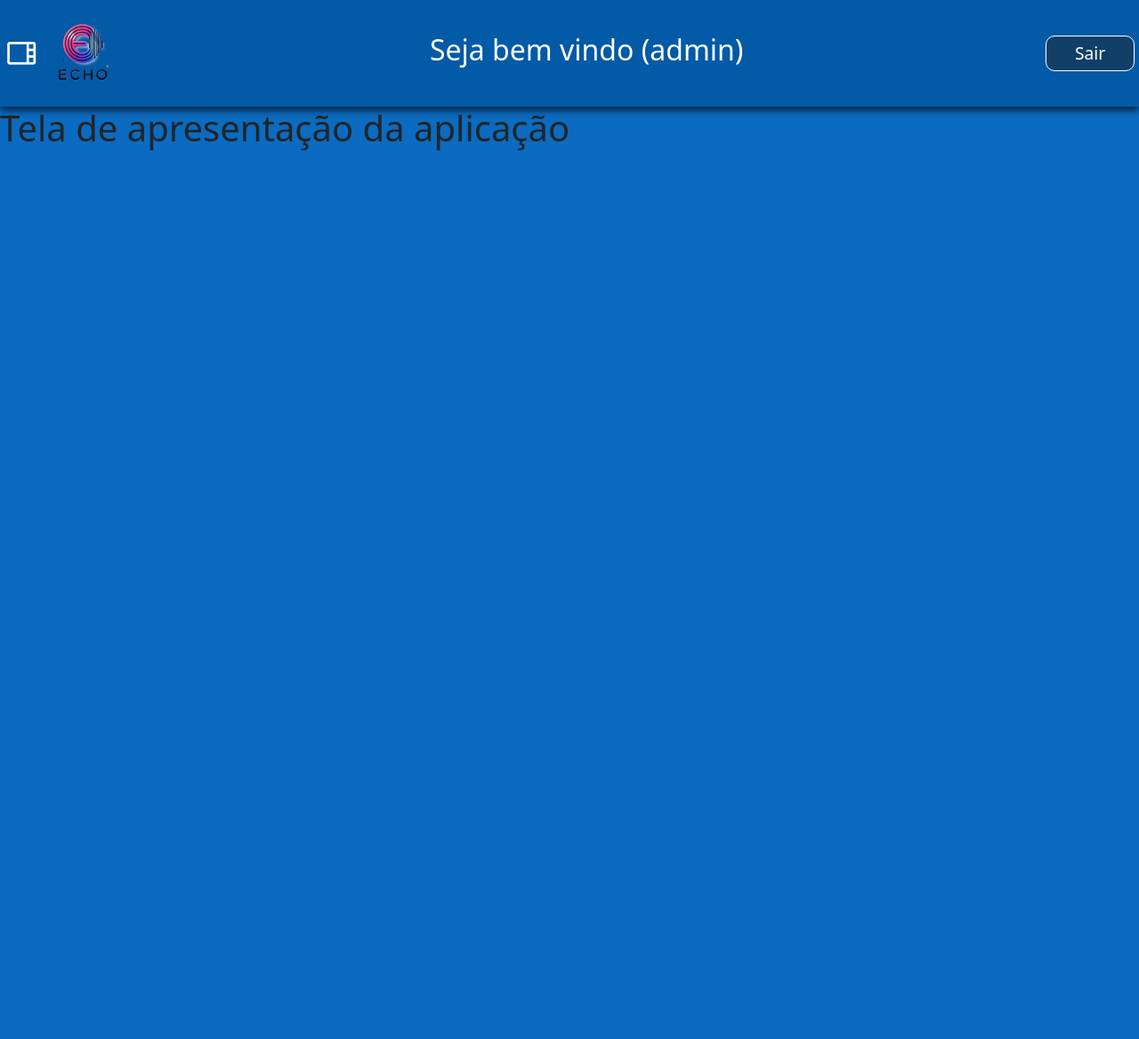
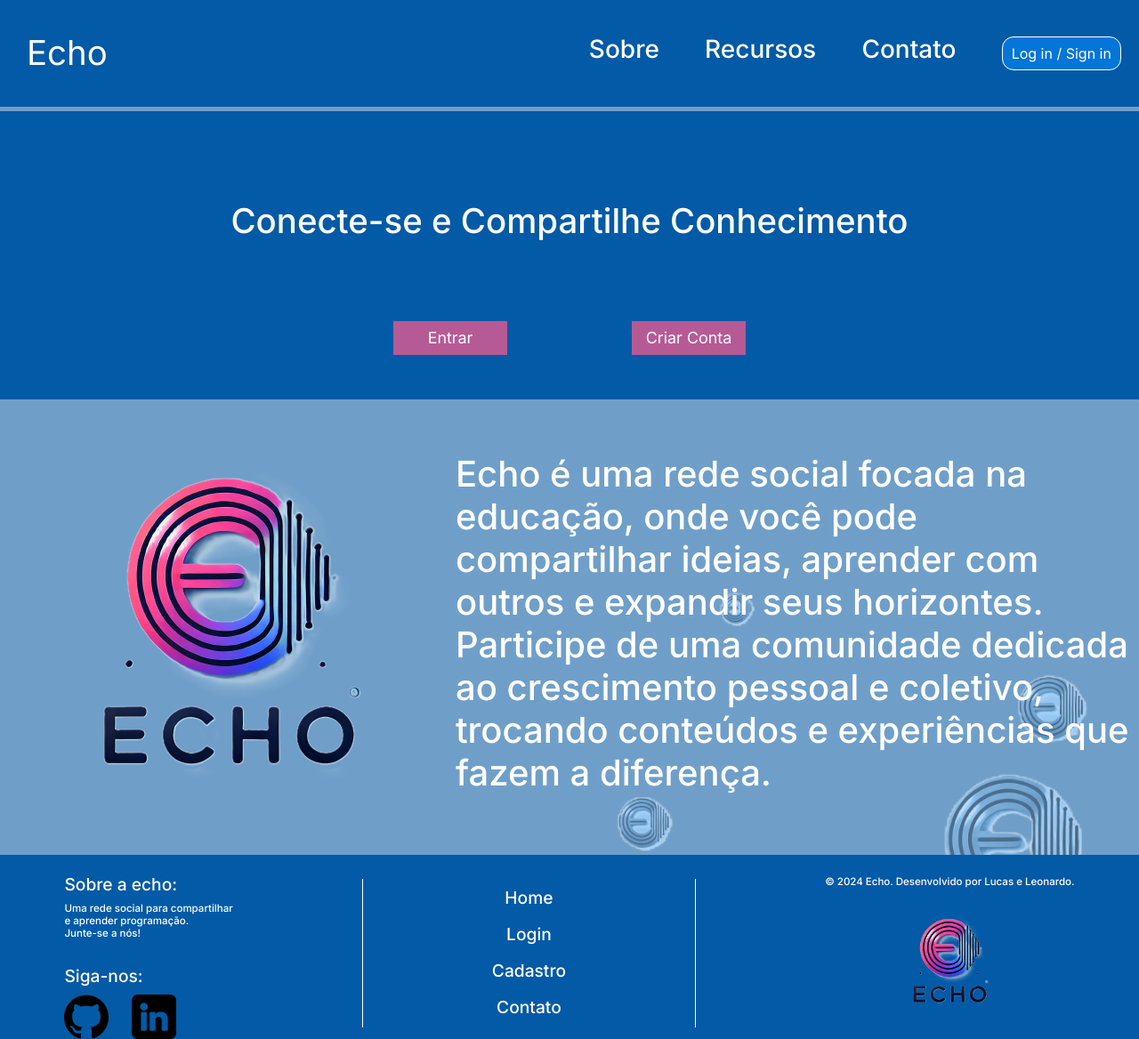
Before and after one commit to ECHOConnect/ECHO-app, a Node server app: page /user/landingPage in a window 1280 px wide. Shown: the whole page at 89% size. Before the commit the page ends 169 px from the top, so only its background shows below. Run offline with Node 20, Linux system fonts and the light colour scheme; some libraries are stand-ins or nearby versions; some web fonts are replaced.

Commit message:
Juntando partes de landing page e admin para testes e implementação da landing page para arquivo dinâmico

```diff
--- a/public/css/Initial-page.css
+++ b/public/css/Initial-page.css
@@ -10,9 +10,11 @@ body{
     display: flex;
     justify-content: space-between;
     width: auto;
-    height: auto;
     background-color: #035AA6;
     margin-bottom: 5px;
+    height: 15vh;
+    position: sticky;
+    top: 0;
 }
 #Logo{
     display: flex;
@@ -121,7 +123,7 @@ body{
     flex-direction: column;
     align-items: center;
 }
-span{
+.line{
     display: flex;
     background-color: white;
     width: 0.1vw;
@@ -177,7 +179,7 @@ span{
         flex-direction: row;
         gap: 4vw;
     }
-    span{
+    .line{
         height: 0.1vw;
         Width: 80vw;
         margin: 20px;
--- a/public/css/adminArea.css
+++ b/public/css/adminArea.css
@@ -10,6 +10,7 @@ body{
     color: rgb(255, 255, 255);
     font-size: 3vw;
     cursor: pointer;
+
 }
 .headerAdm{
     background-color: #035AA6;
@@ -19,6 +20,11 @@ body{
     height: 15vh;
     padding: 5px;
     box-shadow: 0px 3px 9px #041321;
+    position: sticky;
+    top: 0;
+    left: 0;
+    right: 0;
+    z-index: 99;
 }
 .btnExit{
     cursor: pointer;
@@ -52,6 +58,8 @@ body{
     padding: 10px;
     border-radius: 5px;
     transition: .4s ease-in-out;
+    background-color: #0a6bc0af;
+    backdrop-filter: blur(5px);
 }
 .tools-admin a{
     text-decoration: none;
@@ -63,6 +71,15 @@ body{
 .offcanvas{
     background-color: #00203D;
     color: white;
+    /* background-image: url('../assets/images/giphy.webp'); */
+    background-repeat: no-repeat;
+    background-size: cover;
+    background-position: center;
+    opacity: .7;
+    transition: .4s ease-in-out;
+}
+.offcanvas:hover{
+    opacity: 1;
 }
 .tools-admin{
     display: flex;
@@ -115,3 +132,6 @@ body{
     background-color: transparent;
     border: 0;
 }
+.container{
+    height: 100vh;
+}
--- a/src/app.js
+++ b/src/app.js
@@ -16,7 +16,7 @@
     //Rotas de usuários
     import userRouter from './routes/userRoutes/userRoutes.js'
 
-//Importando configurações
+//Importando configurações e middlewares
 
     //Acessando as configurações do dotenv
         dotenv.config()
@@ -26,6 +26,9 @@
 
     //Configurações de conexão com o banco de dados
         import configDB from './config/db.js'
+
+    //Middleware de condição de header
+        import conditionHeader from './middleware/condition.js'
 
 //Configurações
 
@@ -62,6 +65,9 @@
         mongoose.Promise = global.Promise
         configDB()
 
+    //Middleware de condição de header
+        conditionHeader(app)
+
 //ROTAS
     //Rotas de administradores
         app.use('/admin', adminRoute)
--- /dev/null
+++ b/src/middleware/condition.js
@@ -0,0 +1,14 @@
+//Middleware de condição para o header de admin
+const conditionHeader = (app) => {
+    app.use((req, res, next) => {
+        if(req.path === '/user/landingPage' || req.path === '/user/home'){
+            res.locals.showHeader = true
+        }
+        else{
+            res.locals.showHeader = false
+        }
+        next()
+    })
+}
+
+export default conditionHeader
--- a/src/views/admin/manageUsers.handlebars
+++ b/src/views/admin/manageUsers.handlebars
@@ -10,7 +10,7 @@
     </div>
 </div>
 {{!-- Barra de pesquisa de usuários --}}
-<div class="container mt-4">
+<div class="containerBar mt-4">
     <form action="" method="get">
         <div class="card">
             <div class="card-header">
--- a/src/views/layouts/main.handlebars
+++ b/src/views/layouts/main.handlebars
@@ -7,10 +7,20 @@
     <script src="https://cdn.jsdelivr.net/npm/bootstrap@5.3.3/dist/js/bootstrap.bundle.min.js" integrity="sha384-YvpcrYf0tY3lHB60NNkmXc5s9fDVZLESaAA55NDzOxhy9GkcIdslK1eN7N6jIeHz" crossorigin="anonymous"></script>
     <link href="https://fonts.googleapis.com/css2?family=Material+Symbols+Outlined" rel="stylesheet" />
     <link rel="stylesheet" href="/css/adminArea.css" />
+    <link rel="stylesheet" href="/css/initial-page.css">
   </head>
   <body>
-    {{>headerAdmins}}
+    {{!-- Condição de header entre default e o de admin --}}
+    {{#if showHeader}}
+      {{> headerDefault}}
+    {{else}}
+      {{> headerAdmins}}
+    {{/if}}
+
+
+
     {{{body}}}
+    {{>footer}}
     {{>sidebar}}
 
     <script src="https://cdn.jsdelivr.net/npm/@popperjs/core@2.11.8/dist/umd/popper.min.js" integrity="sha384-I7E8VVD/ismYTF4hNIPjVp/Zjvgyol6VFvRkX/vR+Vc4jQkC+hVqc2pM8ODewa9r" crossorigin="anonymous"></script>
--- /dev/null
+++ b/src/views/partials/footer.handlebars
@@ -0,0 +1,30 @@
+<footer id="Footer">
+        <div id="Informations">
+            <div id="About">
+                <h2 >Sobre a echo:</h2>
+                <h3 id="">Uma rede social para compartilhar
+                <table></table>e aprender programação.
+                <table></table>Junte-se a nós!</h3>
+            </div>
+            <div id="Follow">
+                <h2>Siga-nos:</h2>
+                <div id="imgs-follow">
+                    <img src="../assets/images/github-logo.png" alt="Github" width="50vw">
+                    <img src="../assets/images/linkedin.png" alt="Linkedin" width="50vw">
+                </div>
+            </div>
+        </div>
+        <span class="line"></span>
+        <div id="Links">
+                <h2>Home</h2>
+                <h2>Login</h2>
+                <h2>Cadastro</h2>
+                <h2>Contato</h2>
+        </div>
+        <span class="line"></span>
+        <div id="Developers">
+            <h3>© 2024 Echo. Desenvolvido por Lucas e Leonardo.</h3>
+            <img src="../assets/images/logotipoECHO.png" alt="" width="150vw">
+        </div>
+
+    </footer>
--- a/src/views/partials/headerAdmins.handlebars
+++ b/src/views/partials/headerAdmins.handlebars
@@ -18,6 +18,6 @@
     </div>
     {{!-- Botão para sair da área de admin --}}
     <div class="rightContent">
-        <button class="btnExit">Sair</button>
+        <a href="/user/landingPage"><button class="btnExit">Sair</button></a>
     </div>
 </header>
--- /dev/null
+++ b/src/views/partials/headerDefault.handlebars
@@ -0,0 +1,9 @@
+<header id="Header">
+    <div id="Logo">Echo</div>
+    <div id="Options">
+        <h3 class="Text_Options">Sobre</h3>
+        <h3 class="Text_Options">Recursos</h3>
+        <h3 class="Text_Options">Contato</h3>
+        <button id="Login_signin_btn">Log in / Sign in</button>
+    </div>
+</header>
--- a/src/views/user/landingPage.handlebars
+++ b/src/views/user/landingPage.handlebars
@@ -1 +1,12 @@
-<h1>Tela de apresentação da aplicação</h1>
+ <div id="Register">
+    <h1>Conecte-se e Compartilhe Conhecimento</h1>
+    <div id="Btns">
+        <button class="Btn_register">Entrar</button>
+        <button class="Btn_register">Criar Conta</button>
+    </div>
+</div>
+
+<div id="Descrition">
+    <img src="../assets/images/logotipoECHO.png" alt="" id="img_desc">
+    <h1>Echo é uma rede social focada na educação, onde você pode compartilhar ideias, aprender com outros e expandir seus horizontes. Participe de uma comunidade dedicada ao crescimento pessoal e coletivo, trocando conteúdos e experiências que fazem a diferença.</h1>
+</div>
```
Also changed, not shown: 1 other file.
